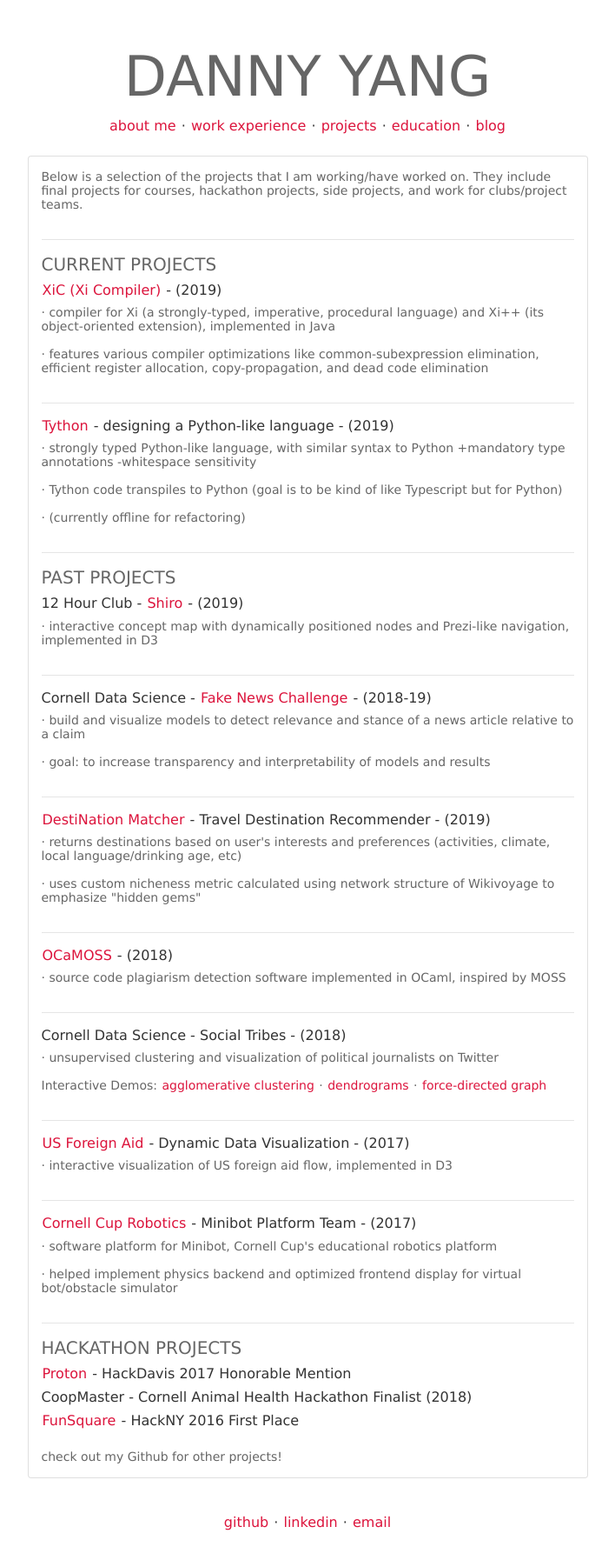
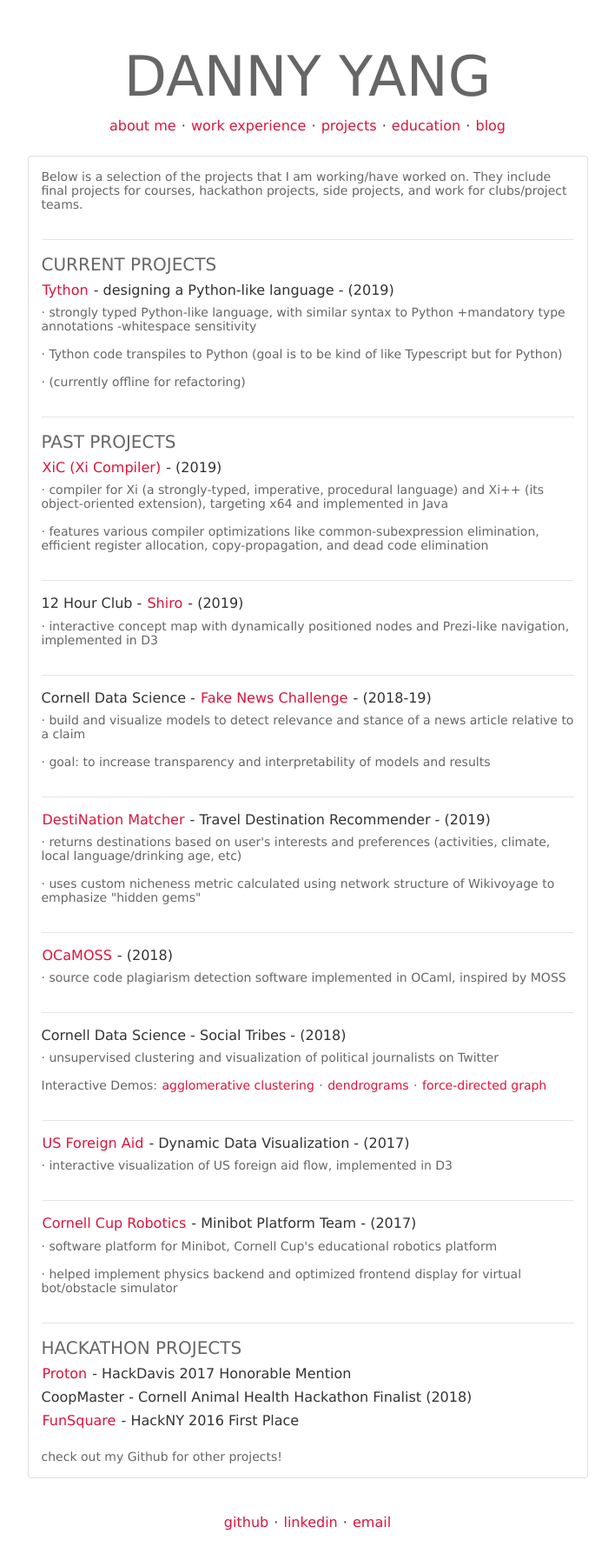
Before and after one commit to yangdanny97/yangdanny97.github.io, a Jekyll site: the page built from projects/index.html, in a window 1280 px wide. Shown: the whole page at 87% size, without its empty margins (286-994 px from the left). Built offline with Jekyll 4.4.1, drawn with Linux system fonts in a browser that asks for light colours; some of the changed lines change nothing that is shown.

Commit message:
updated projects

```diff
--- a/projects/index.html
+++ b/projects/index.html
@@ -9,13 +9,6 @@
 
 		<h3>CURRENT PROJECTS</h3>
 
-		<h4><a href="https://github.com/Bluefire2/xic" target="_blank">XiC (Xi Compiler)</a> - (2019)</a></h4>
-		<p>· compiler for Xi (a strongly-typed, imperative, procedural language) and Xi++ (its object-oriented
-			extension), implemented in Java</p>
-		<p>· features various compiler optimizations like common-subexpression elimination, efficient register
-			allocation, copy-propagation, and dead code elimination</p>
-		<hr>
-
 		<h4><a href="https://github.com/yangdanny97/Tython" target="_blank">Tython</a> - designing a Python-like language - (2019)</h4>
 		<p>· strongly typed Python-like language, with similar syntax to Python +mandatory type annotations -whitespace sensitivity</p>
 		<p>· Tython code transpiles to Python (goal is to be kind of like Typescript but for Python)</p>
@@ -23,6 +16,13 @@
 		<hr>
 
 		<h3>PAST PROJECTS</h3>
+
+		<h4><a href="https://github.com/Bluefire2/xic" target="_blank">XiC (Xi Compiler)</a> - (2019)</a></h4>
+		<p>· compiler for Xi (a strongly-typed, imperative, procedural language) and Xi++ (its object-oriented
+			extension), targeting x64 and implemented in Java</p>
+		<p>· features various compiler optimizations like common-subexpression elimination, efficient register
+			allocation, copy-propagation, and dead code elimination</p>
+		<hr>
 
 		<h4>12 Hour Club - <a href="https://shiro.community/"
 			target="_blank">Shiro</a> - (2019)</h4>
```
